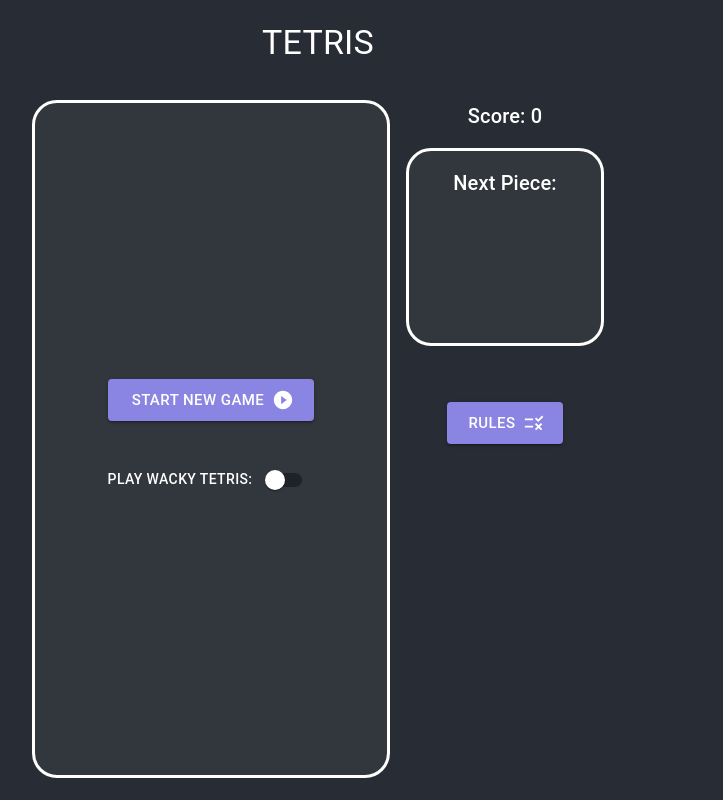
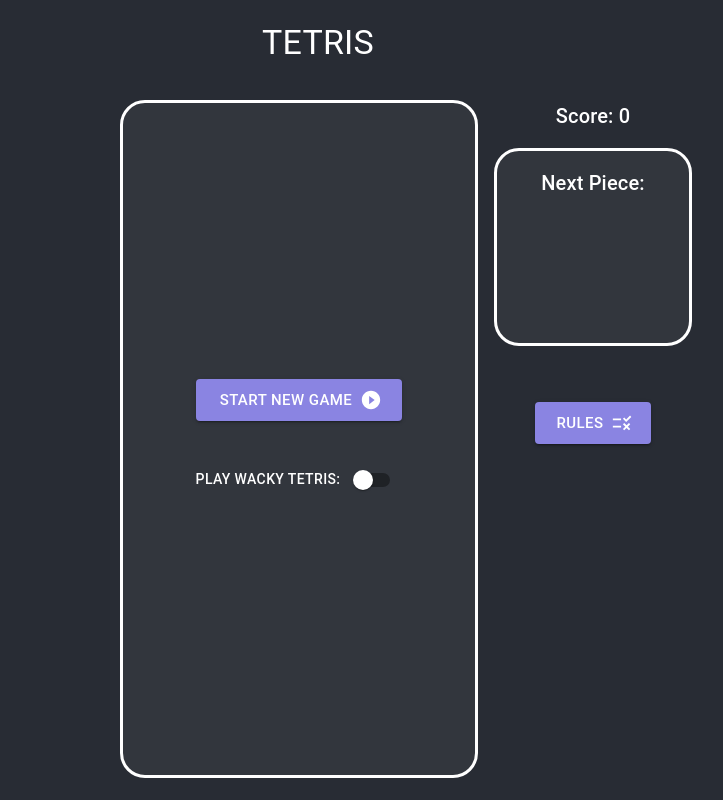
Before and after one commit to Annie0728/tetris, a React (Create React App) app: page / in a window 1280 px wide. Shown: the whole page, without its empty margins (322-1045 px from the left). Built offline with nearby package versions, Linux system fonts and the light colour scheme.

Commit message:
centering the board

```diff
--- a/src/App.js
+++ b/src/App.js
@@ -47,6 +47,9 @@ function App() {
         <Box pt={3}>
           <Grid container spacing={2}>
             <Grid item>
+              <Box width = '20vh' />
+            </Grid>
+            <Grid item>
               <Board score={score} setScore={setScore} />
             </Grid>
             <Grid item>
```
